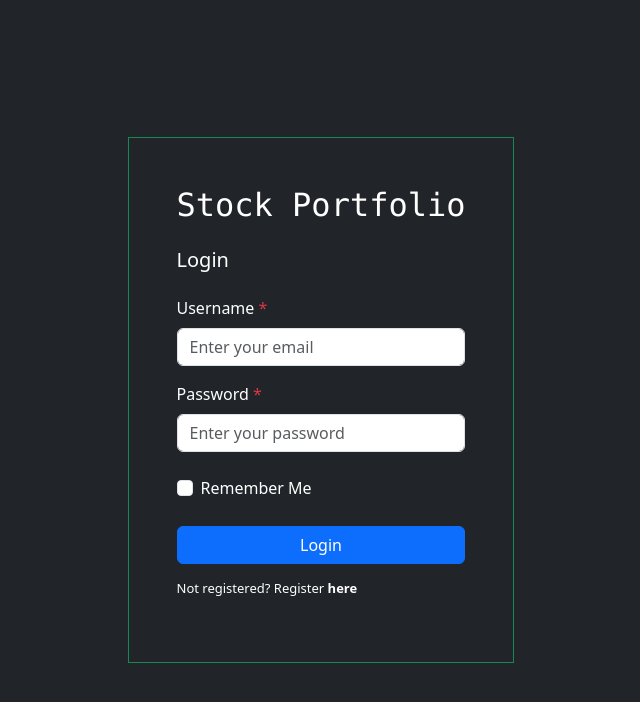
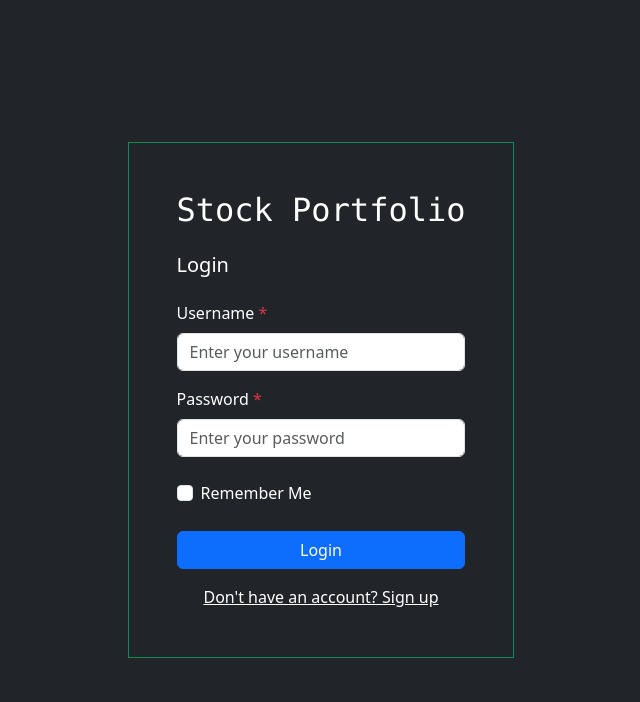
Before and after one commit to sdelae/stock-app, a React (Create React App) app in the folder frontend/: page /sign-in in a window 1280 px wide. Shown: the top 702 px of the page, without its empty margins (319-959 px from the left). Built offline with nearby package versions, Linux system fonts and the light colour scheme.

Commit message:
Frontend error handling

```diff
--- a/frontend/src/components/Header.jsx
+++ b/frontend/src/components/Header.jsx
@@ -2,6 +2,7 @@ import React, { useState, useEffect } from "react";
 import { Navbar, Container, Button } from "react-bootstrap";
 import { Link, useNavigate } from "react-router-dom";
 import { useUser } from "../context/userContext";
+import './sidebar.css';
 
 const Header = () => {
   const [totalValue, setTotalValue] = useState(null);
@@ -14,7 +15,7 @@ const Header = () => {
 
       try {
         const response = await fetch(
-          `http://localhost:5000/loginhttps://www.alphavantage.co/query?function=TIME_SERIES_WEEKLY&symbol=${user.ticker}&apikey=2Q8AT87UOUTGOPGY`
+          `http://127.0.0.1:5000/loginhttps://www.alphavantage.co/query?function=TIME_SERIES_WEEKLY&symbol=${user.ticker}&apikey=ZSLQEIEAP5XSK6N0`
         );
 
         if (!response.ok) {
@@ -34,7 +35,7 @@ const Header = () => {
 
   const handleLogout = async () => {
     try {
-      const response = await fetch("http://localhost:5000/logout", {
+      const response = await fetch("http://127.0.0.1:5000/logout", {
         method: "GET",
         headers: {
           "Content-Type": "application/json",
@@ -52,7 +53,7 @@ const Header = () => {
   };
 
   return (
-    <Navbar bg="light" expand="lg">
+    <Navbar bg="light" expand="lg" className="header-navbar">
       <Container>
         <Navbar.Brand href="/">
           Total Value: $ {user ? user.totalvalue : 0}
@@ -62,7 +63,7 @@ const Header = () => {
           <Navbar.Text>
             {user ? (
               <>
-                Welcome, {user.email}{" "}
+                Welcome {user.username}{" "}
                 <Button variant="link" onClick={handleLogout}>
                   Logout
                 </Button>
--- a/frontend/src/components/Sidebar.jsx
+++ b/frontend/src/components/Sidebar.jsx
@@ -16,7 +16,7 @@ const Sidebar = () => {
     try {
       let endpoint = "";
       if (inputValue && quantity) {
-        endpoint = `https://www.alphavantage.co/query?function=TIME_SERIES_WEEKLY&symbol=${inputValue}&apikey=2Q8AT87UOUTGOPGY`;
+        endpoint = `https://www.alphavantage.co/query?function=TIME_SERIES_WEEKLY&symbol=${inputValue}&apikey=ZSLQEIEAP5XSK6N0`;
       } else {
         throw new Error("Please provide both symbol and quantity");
       }
--- a/frontend/src/components/sidebar.css
+++ b/frontend/src/components/sidebar.css
@@ -1,6 +1,6 @@
 .home {
   height: 100%;
-  width: 15%;
+  width: 300px;
   position: fixed;
   z-index: 1;
   top: 0;
@@ -8,8 +8,13 @@
   background-color: white;
   overflow-x: hidden;
   transition: 0.5s;
-  color: white;
   box-shadow: 2px 3px 5px #f6f6f7;
+}
+
+.main-content {
+  margin-left: 300px;
+  padding: 1em;
+  overflow: hidden;
 }
 
 .card {
@@ -32,3 +37,12 @@
 .li {
   border: none;
 }
+
+.navbar {
+  padding-right: 15px;
+}
+
+.d-grid {
+  padding-left: 15px; /* Adjust as needed to align with the sidebar content */
+  padding-right: 15px; /* Adjust as needed to align with the sidebar content */
+}
--- a/frontend/src/pages/MyStockPortfolio.jsx
+++ b/frontend/src/pages/MyStockPortfolio.jsx
@@ -2,7 +2,7 @@ import React, { useState } from "react";
 import { Container, Row, Col } from "react-bootstrap";
 import Sidebar from "../components/Sidebar";
 import Header from "../components/Header";
-import TickerTable from "../components/TableContent";
+import TickerTable from "../components/TableContent"; // Ensure the file name is correct here
 
 export default function MyStockPortfolio() {
   const [inputValue, setInputValue] = useState("");
@@ -13,12 +13,18 @@ export default function MyStockPortfolio() {
 
   return (
     <Container fluid>
+      {/* Header row */}
       <Row>
-        <Col md={2} className="mt-3">
+        <Col xs={12}> {/* Header takes full width */}
+          <Header />
+        </Col>
+      </Row>
+      {/* Content row */}
+      <Row>
+        <Col md={2} className="mt-3"> {/* Sidebar column */}
           <Sidebar onInputChange={handleInputChange} />
         </Col>
-        <Col md={8} className="mt-3">
-          <Header />
+        <Col md={10} className="mt-3"> {/* TickerTable column, adjusted to md={10} to fill the rest */}
           <TickerTable inputValue={inputValue} />
         </Col>
       </Row>
--- a/frontend/src/pages/SignInPage.jsx
+++ b/frontend/src/pages/SignInPage.jsx
@@ -6,77 +6,69 @@ import "react-toastify/dist/ReactToastify.css";
 import { useUser } from "../context/userContext";
 
 const LoginPage = () => {
-  const [email, setUsername] = useState("");
+    const [username, setUsername] = useState("");
     const [password, setPassword] = useState("");
     const [rememberMe, setRememberMe] = useState(false);
-  const [errorMessage, setErrorMessage] = useState("");
     const navigate = useNavigate();
     const { setUserData } = useUser();
 
     const handleSubmit = async (e) => {
         e.preventDefault();
 
-    const email = e.target.elements.email.value;
-    const password = e.target.elements.password.value;
-
-    if (!email || !password) {
+        // Validate input fields
+        if (!username || !password) {
             toast.error("Please fill in all fields.");
             return;
         }
 
         try {
-      const response = await fetch("http://localhost:5000/login", {
+            // Post request to server with username and password
+            const response = await fetch("http://127.0.0.1:5000/login", {
                 method: "POST",
                 headers: {
                     "Content-Type": "application/json",
                 },
-        body: JSON.stringify({ EMAIL: email, PASSWORD: password }),
+                body: JSON.stringify({ USERNAME: username, PASSWORD: password }),
+                credentials: 'include',
             });
 
+            const data = await response.json();
             if (response.ok) {
-        const data = await response.json();
-        setUserData({ email: email, id: data.USER_ID });
+                // Update user context and navigate
+                setUserData({ username: username, id: data.USER_ID });
                 navigate("/my-stock-summary");
                 toast.success("Logged in successfully");
             } else {
-        const data = await response.json();
+                // Display error from server
                 toast.error(data.error);
             }
         } catch (error) {
+            // Log and display error
             console.error("Error:", error);
             toast.error("An error occurred. Please try again later.");
         }
     };
 
     return (
-    <Container
-      fluid
-      className="bg-dark d-flex flex-column justify-content-center align-items-center min-vh-100"
-    >
+        <Container fluid className="bg-dark d-flex flex-column justify-content-center align-items-center min-vh-100">
             <div className="bg-dark p-6 rounded-lg text-white border border-success rounded-lg p-5">
-        <h2 className="font-weight-bold mb-4 font-monospace">
-          Stock Portfolio
-        </h2>
+                <h2 className="font-weight-bold mb-4 font-monospace">Stock Portfolio</h2>
                 <Form onSubmit={handleSubmit}>
                     <div className="mb-4">
                         <h5 className="font-weight-bold text-lg">Login</h5>
                     </div>
-          <Form.Group controlId="email">
-            <Form.Label>
-              Username <span className="text-danger">*</span>
-            </Form.Label>
+                    <Form.Group controlId="username"> {/* controlId changed to username */}
+                        <Form.Label>Username <span className="text-danger">*</span></Form.Label>
                         <Form.Control
                             type="text"
-              placeholder="Enter your email"
-              value={email}
+                            placeholder="Enter your username"
+                            value={username}
                             required
                             onChange={(e) => setUsername(e.target.value)}
                         />
                     </Form.Group>
                     <Form.Group controlId="password" className="mt-3">
-            <Form.Label>
-              Password <span className="text-danger">*</span>
-            </Form.Label>
+                        <Form.Label>Password <span className="text-danger">*</span></Form.Label>
                         <Form.Control
                             type="password"
                             placeholder="Enter your password"
@@ -85,10 +77,7 @@ const LoginPage = () => {
                             onChange={(e) => setPassword(e.target.value)}
                         />
                     </Form.Group>
-          <Form.Group
-            controlId="remember-me"
-            className="mt-4 d-flex align-items-center text-white"
-          >
+                    <Form.Group controlId="remember-me" className="mt-4 d-flex align-items-center text-white">
                         <Form.Check
                             type="checkbox"
                             label="Remember Me"
@@ -96,22 +85,8 @@ const LoginPage = () => {
                             onChange={(e) => setRememberMe(e.target.checked)}
                         />
                     </Form.Group>
-          <Button
-            type="submit"
-            className="w-100 mt-4 bg-primary rounded-2px text-white"
-          >
-            Login
-          </Button>
-          {errorMessage && <p className="text-danger mt-2">{errorMessage}</p>}
-          <p style={{ marginTop: "15px", fontSize: "13px" }}>
-            Not registered? Register{" "}
-            <Link
-              to="/sign-up"
-              style={{ color: "inherit", textDecoration: "inherit" }}
-            >
-              <strong>here</strong>
-            </Link>
-          </p>
+                    <Button type="submit" className="w-100 mt-4 bg-primary rounded-2px text-white">Login</Button>
+                    <Link to="/sign-up" className="d-block mt-3 text-center text-white">Don't have an account? Sign up</Link>
                 </Form>
             </div>
             <ToastContainer />
--- a/frontend/src/pages/SignUpPage.jsx
+++ b/frontend/src/pages/SignUpPage.jsx
@@ -25,7 +25,7 @@ const SignupForm = () => {
     }
 
     try {
-      const response = await fetch("http://localhost:5000/register", {
+      const response = await fetch("http://127.0.0.1:5000/register", {
         method: "POST",
         headers: {
           "Content-Type": "application/json",
@@ -35,6 +35,7 @@ const SignupForm = () => {
           EMAIL: email,
           PASSWORD: password,
         }),
+        credentials: 'include',
       });
 
       const data = await response.json();
--- a/frontend/src/pages/SummaryPortfolio.jsx
+++ b/frontend/src/pages/SummaryPortfolio.jsx
@@ -12,7 +12,7 @@ function SummaryPortfolio() {
 
   useEffect(() => {
     axios
-      .get("https://mcsbt-integration-sara.ew.r.appspot.com/")
+      .get("http://127.0.0.1:5000")
       .then((response) => {
         setStocks(response.data.stocks);
         setTotalValue(response.data.total_portfolio_value);
```
Also changed, not shown: frontend/src/components/TableContent.jsx (+31 -5 lines), frontend/App.css (added), 2 other files (tests, documents, lock files or other folders). Lines whose indentation alone changed are shown as unchanged.
